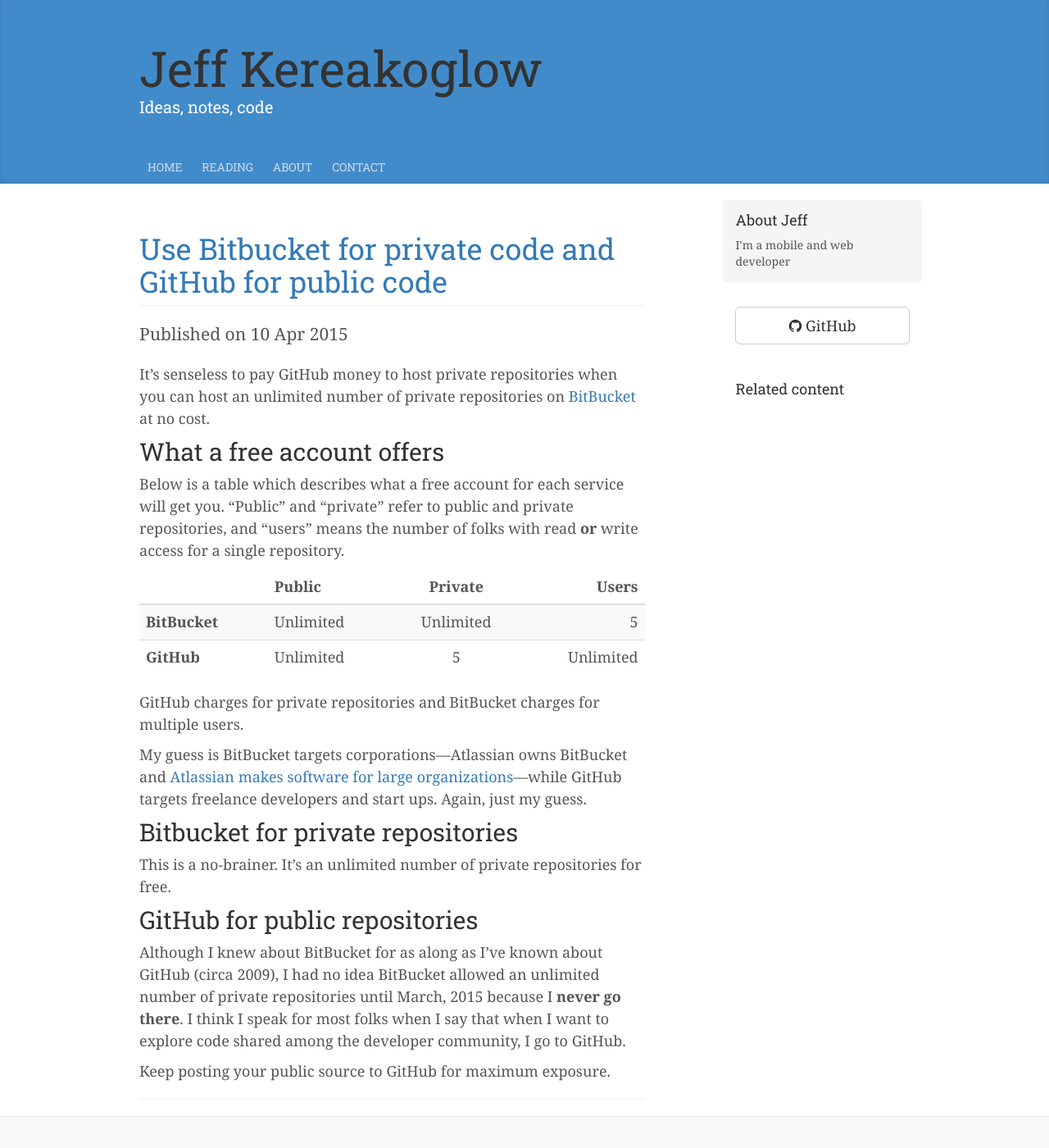
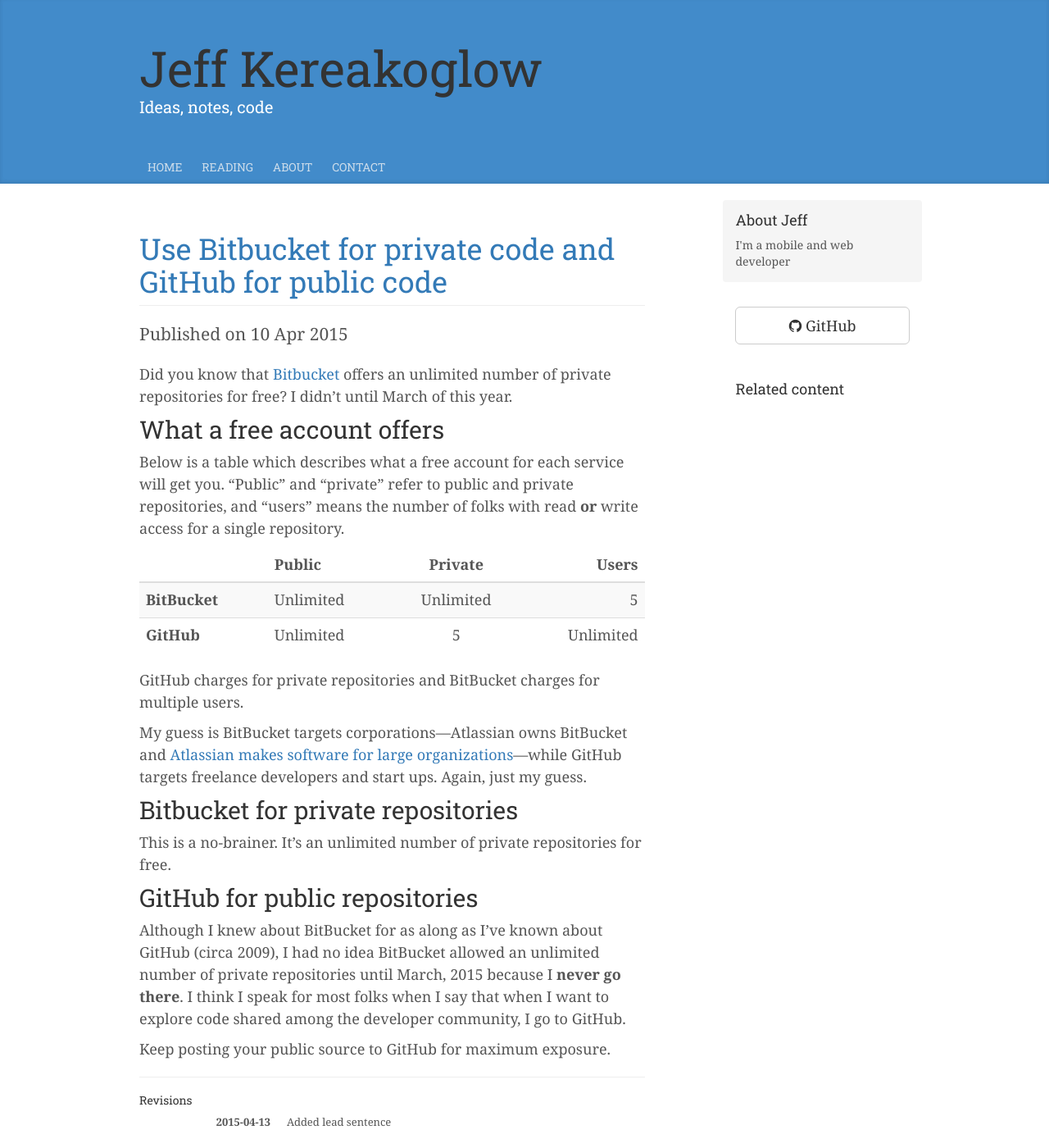
Before and after one commit to jkereako/jkereako.github.io, a Jekyll site: the page built from _posts/2015-04-10-use-bitbucket-for-private-code-and-github-for-public-code.md, in a window 1280 px wide and 1400 px high. Shown: the whole window at 82% size. Built offline with Jekyll 4.4.1, drawn with Linux system fonts in a browser that asks for light colours; nearby versions of some CDN libraries.

Commit message:
Edit: add lead sentence to post

```diff
--- a/_posts/2015-04-10-use-bitbucket-for-private-code-and-github-for-public-code.md
+++ b/_posts/2015-04-10-use-bitbucket-for-private-code-and-github-for-public-code.md
@@ -4,9 +4,10 @@
 category: Career
 excerpt: Did you know that Bitbucket offers an unlimited number of private repositories for free?
 layout: post
+revisions:
+  2015-04-13: Added lead sentence
 ---
-It's senseless to pay GitHub money to host private repositories when you can
-host an unlimited number of private repositories on [BitBucket][bb] at no cost.
+Did you know that [Bitbucket][bb] offers an unlimited number of private repositories for free? I didn't until March of this year.
 
 ## What a free account offers
 Below is a table which describes what a free account for each service will get
```
